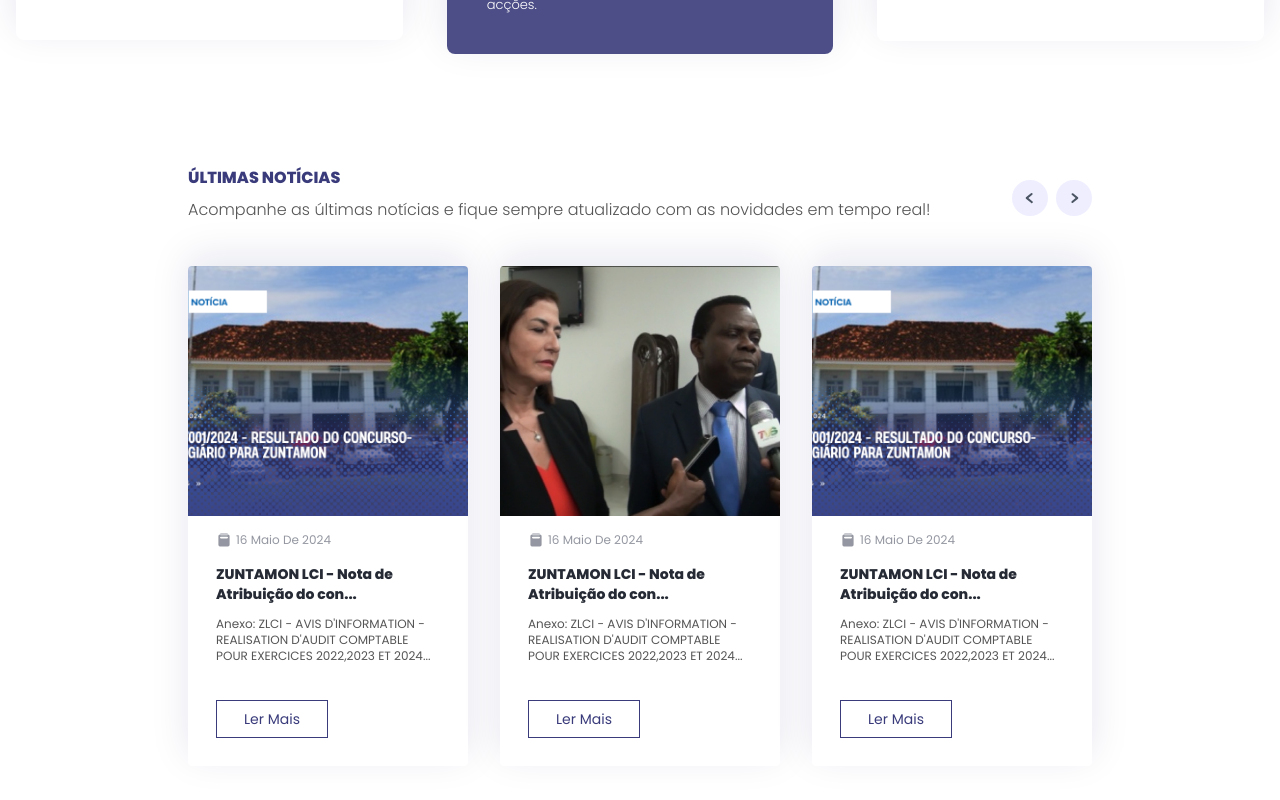
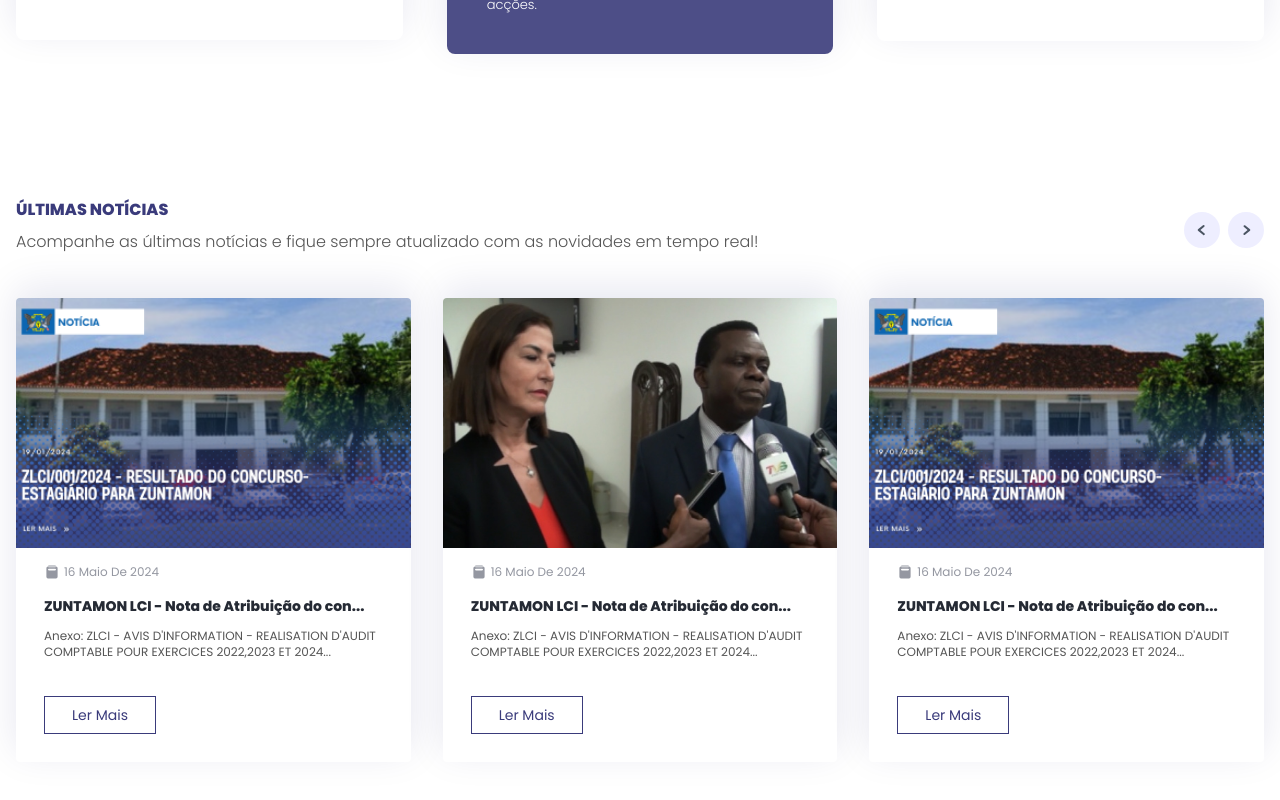
Before and after one commit to DEV-MEF/site-mef, a Next.js app: page / in a window 1280 px wide. Shown: the part 880-1680 px from the top of the page. Built offline with nearby package versions, Linux system fonts and the light colour scheme.

Commit message:
chore: update news section

```diff
--- a/src/app/(site)/page.tsx
+++ b/src/app/(site)/page.tsx
@@ -3,7 +3,7 @@
 import AboutSection from "@/components/about-section";
 import PartnerLogos from "@/components/LinksArea";
 import MultimediaSection from "@/components/MultimediaArea";
-import NoticeArea from "@/components/NoticeArea";
+import NewsSection from "@/components/news-section";
 import { HeroSection } from "@/components/page/home/hero-section";
 
 export default function Home() {
@@ -11,8 +11,8 @@
     <main className="w-full flex flex-col items-center justify-center">
       <HeroSection />
       <AboutSection />
+      <NewsSection />
       <div className="md:px-10 sm:px-10 lg:px:20 xl:px-44 px-5">
-        <NoticeArea />
         <MultimediaSection />
         <PartnerLogos />
       </div>
--- a/src/components/NoticeArea.tsx
+++ /dev/null
@@ -1,77 +0,0 @@
-import React from 'react';
-import Image from 'next/image';
-import Notices from '@/assets/notice.png'
-import Notices1 from '@/assets/notice1.jpg'
-
-const NewsSection = () => {
-  const newsItems = [
-    {
-      date: '16 Maio De 2024',
-      title: 'ZUNTAMON LCI - Nota de Atribuição do con...',
-      description: 'Anexo: ZLCI - AVIS D\'INFORMATION - REALISATION D\'AUDIT COMPTABLE POUR EXERCICES 2022,2023 ET 2024...',
-      imageUrl: Notices,
-    },
-    {
-      date: '16 Maio De 2024',
-      title: 'ZUNTAMON LCI - Nota de Atribuição do con...',
-      description: 'Anexo: ZLCI - AVIS D\'INFORMATION - REALISATION D\'AUDIT COMPTABLE POUR EXERCICES 2022,2023 ET 2024...',
-      imageUrl: Notices1,
-    },
-    {
-      date: '16 Maio De 2024',
-      title: 'ZUNTAMON LCI - Nota de Atribuição do con...',
-      description: 'Anexo: ZLCI - AVIS D\'INFORMATION - REALISATION D\'AUDIT COMPTABLE POUR EXERCICES 2022,2023 ET 2024...',
-      imageUrl: Notices,
-    },
-  ];
-
-  return (
-    <div className="py-3 px-3">
-      <div className='flex justify-between py-5 items-center'>
-        <div className="flex flex-col mb-6 gap-2">
-           <h2 className="font-bold text-[16px] text-primary-blue">ÚLTIMAS NOTÍCIAS</h2>
-            <p className='text-text-second font-light'>Acompanhe as últimas notícias e fique sempre atualizado com as novidades em tempo real!</p>
-        </div>
-
-        <div className="md:flex items-center justify-end mb-4 hidden">
-          <button className="p-2 rounded-full bg-light-gray flex justify-center mr-2">
-            <svg className="w-5 h-5 text-gray-600" fill="currentColor" viewBox="0 0 20 20">
-              <path fillRule="evenodd" d="M12.293 5.293a1 1 0 010 1.414L8.414 10l3.879 3.293a1 1 0 11-1.293 1.414l-5-4a1 1 0 010-1.414l5-4a1 1 0 011.414 0z" clipRule="evenodd" />
-            </svg>
-          </button>
-          <button className="p-2 rounded-full bg-light-gray flex justify-center">
-            <svg className="w-5 h-5 text-gray-600" fill="currentColor" viewBox="0 0 20 20">
-              <path fillRule="evenodd" d="M7.707 14.707a1 1 0 010-1.414L11.586 10 7.707 6.707a1 1 0 011.293-1.414l5 4a1 1 0 010 1.414l-5 4a1 1 0 01-1.414 0z" clipRule="evenodd" />
-            </svg>
-          </button>
-        </div>
-      </div>
-
-
-      <div className="grid grid-cols-1 sm:grid-cols-2 lg:grid-cols-3 gap-4 lg:gap-8">
-        {newsItems.map((item, index) => (
-          <div key={index} className="bg-white shadow-[0_-10px_39px_0_rgba(8,18,109,.1)] rounded overflow-hidden">
-            <div className="relative">
-              <Image src={item.imageUrl} alt="News Image" className="w-full h-[200px] md:h-[250px] object-cover" />
-            </div>
-            <div className="px-4 md:px-6 lg:px-7 py-4 flex flex-col gap-2">
-              <div className="flex items-center text-text-light text-xs mb-2">
-                <svg className="w-4 h-4 mr-1" fill="currentColor" viewBox="0 0 20 20">
-                  <path d="M6 2a1 1 0 000 2h8a1 1 0 100-2H6zM3 5a2 2 0 012-2h10a2 2 0 012 2v11a2 2 0 01-2 2H5a2 2 0 01-2-2V5zm3 1a1 1 0 100 2h8a1 1 0 100-2H6z" />
-                </svg>
-                {item.date}
-              </div>
-              <h3 className="text-text-primary font-bold text-sm mb-1">{item.title}</h3>
-              <p className="text-text-second text-xs font-normal mb-4">{item.description}</p>
-              <button className="text-sm w-28 my-3 text-primary-blue px-4 py-2 border border-primary-blue hover:bg-primary-blue hover:text-white">
-                Ler Mais
-              </button>
-            </div>
-          </div>
-        ))}
-      </div>
-    </div>
-  );
-};
-
-export default NewsSection;
--- /dev/null
+++ b/src/components/news-section.tsx
@@ -0,0 +1,113 @@
+import React from "react";
+import Image from "next/image";
+
+export default function NewsSection() {
+  const newsItems = [
+    {
+      date: "16 Maio De 2024",
+      title: "ZUNTAMON LCI - Nota de Atribuição do con...",
+      description:
+        "Anexo: ZLCI - AVIS D'INFORMATION - REALISATION D'AUDIT COMPTABLE POUR EXERCICES 2022,2023 ET 2024...",
+      imageUrl: "/images/news/news-2.png",
+    },
+    {
+      date: "16 Maio De 2024",
+      title: "ZUNTAMON LCI - Nota de Atribuição do con...",
+      description:
+        "Anexo: ZLCI - AVIS D'INFORMATION - REALISATION D'AUDIT COMPTABLE POUR EXERCICES 2022,2023 ET 2024...",
+      imageUrl: "/images/news/news.jpg",
+    },
+    {
+      date: "16 Maio De 2024",
+      title: "ZUNTAMON LCI - Nota de Atribuição do con...",
+      description:
+        "Anexo: ZLCI - AVIS D'INFORMATION - REALISATION D'AUDIT COMPTABLE POUR EXERCICES 2022,2023 ET 2024...",
+      imageUrl: "/images/news/news-2.png",
+    },
+  ];
+
+  return (
+    <section className="w-full container px-4  py-11 md:gap-3 lg:gap-11">
+      <div className="flex justify-between py-5 items-center">
+        <div className="flex flex-col mb-6 gap-2">
+          <h2 className="font-bold text-[16px] text-primary-blue">
+            ÚLTIMAS NOTÍCIAS
+          </h2>
+          <p className="text-text-second font-light">
+            Acompanhe as últimas notícias e fique sempre atualizado com as
+            novidades em tempo real!
+          </p>
+        </div>
+
+        <div className="md:flex items-center justify-end mb-4 hidden">
+          <button className="p-2 rounded-full bg-light-gray flex justify-center mr-2">
+            <svg
+              className="w-5 h-5 text-gray-600"
+              fill="currentColor"
+              viewBox="0 0 20 20"
+            >
+              <path
+                fillRule="evenodd"
+                d="M12.293 5.293a1 1 0 010 1.414L8.414 10l3.879 3.293a1 1 0 11-1.293 1.414l-5-4a1 1 0 010-1.414l5-4a1 1 0 011.414 0z"
+                clipRule="evenodd"
+              />
+            </svg>
+          </button>
+          <button className="p-2 rounded-full bg-light-gray flex justify-center">
+            <svg
+              className="w-5 h-5 text-gray-600"
+              fill="currentColor"
+              viewBox="0 0 20 20"
+            >
+              <path
+                fillRule="evenodd"
+                d="M7.707 14.707a1 1 0 010-1.414L11.586 10 7.707 6.707a1 1 0 011.293-1.414l5 4a1 1 0 010 1.414l-5 4a1 1 0 01-1.414 0z"
+                clipRule="evenodd"
+              />
+            </svg>
+          </button>
+        </div>
+      </div>
+
+      <div className="grid grid-cols-1 sm:grid-cols-2 lg:grid-cols-3 gap-4 lg:gap-8">
+        {newsItems.map((item, index) => (
+          <div
+            key={index}
+            className="bg-white shadow-[0_-10px_39px_0_rgba(8,18,109,.1)] rounded overflow-hidden"
+          >
+            <div className="relative">
+              <Image
+                width={300}
+                height={300}
+                src={item.imageUrl}
+                alt="News Image"
+                className="w-full h-[200px] md:h-[250px] object-cover"
+              />
+            </div>
+            <div className="px-4 md:px-6 lg:px-7 py-4 flex flex-col gap-2">
+              <div className="flex items-center text-text-light text-xs mb-2">
+                <svg
+                  className="w-4 h-4 mr-1"
+                  fill="currentColor"
+                  viewBox="0 0 20 20"
+                >
+                  <path d="M6 2a1 1 0 000 2h8a1 1 0 100-2H6zM3 5a2 2 0 012-2h10a2 2 0 012 2v11a2 2 0 01-2 2H5a2 2 0 01-2-2V5zm3 1a1 1 0 100 2h8a1 1 0 100-2H6z" />
+                </svg>
+                {item.date}
+              </div>
+              <h3 className="text-text-primary font-bold text-sm mb-1">
+                {item.title}
+              </h3>
+              <p className="text-text-second text-xs font-normal mb-4">
+                {item.description}
+              </p>
+              <button className="text-sm w-28 my-3 text-primary-blue px-4 py-2 border border-primary-blue hover:bg-primary-blue hover:text-white">
+                Ler Mais
+              </button>
+            </div>
+          </div>
+        ))}
+      </div>
+    </section>
+  );
+}
```
Also changed, not shown: public/images/news/news-2.png (added), public/images/news/news.jpg (added).
